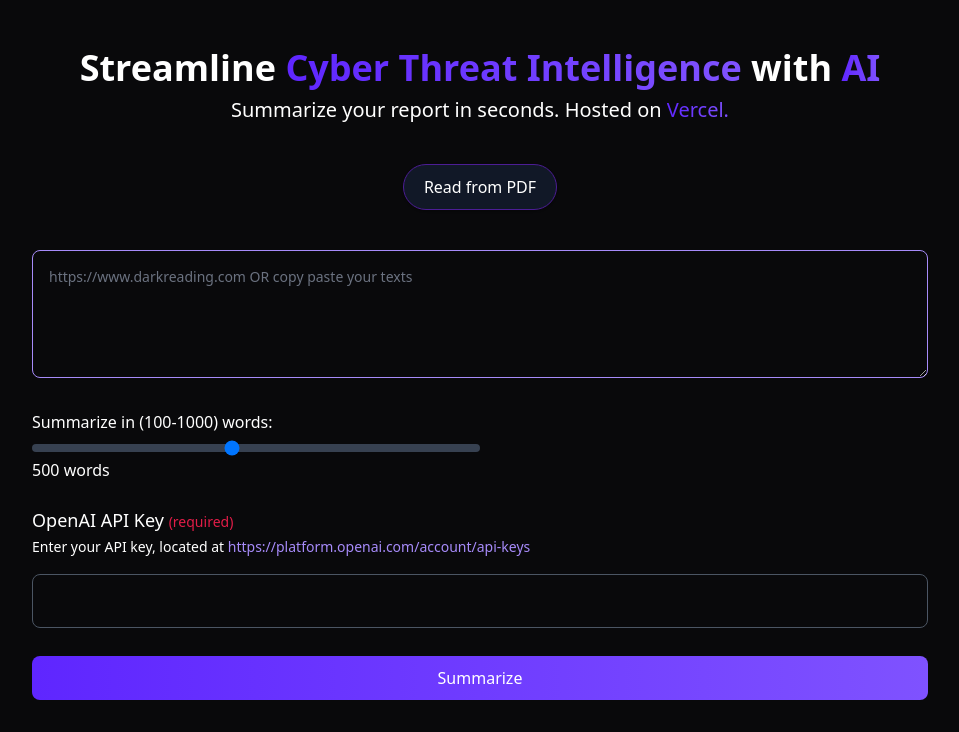
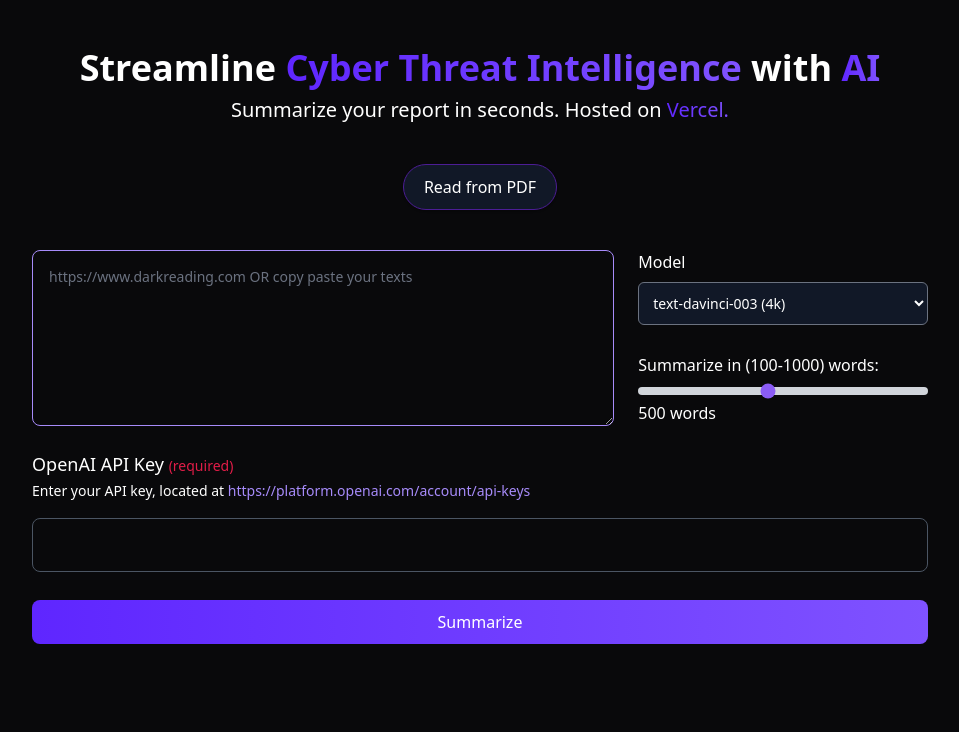
Before and after one commit to nitroz3us/GPThreatIntel-Summarizer, a FastAPI app: page / in a window 1280 px wide. Shown: the part 68-800 px from the top of the page, without its empty margins (160-1119 px from the left). Run offline with FastAPI, Linux system fonts and the light colour scheme; some libraries are stand-ins or nearby versions.

Commit message:
fixed styling, fine tuned model, added multiple model options (experimental)

```diff
--- a/app.py
+++ b/app.py
@@ -75,19 +75,20 @@ def extract_text(data):
         return extract_text_from_text(data)
 
 
-def process_text_with_openai(report, max_tokens):
+def process_text_with_openai(report, max_tokens, model):
     # Edit this later!
     prompt="You are a Cyber Threat Intelligence Analyst and need to summarise a report for upper management. The report must be nicely formatted with three sections: one Executive Summary section and one 'TTPs and IoCs' section and one Mitigation Recommendation. The second section shall list all IP addresses (C2), domains, URLs, tools and hashes (sha-1, sha256, md5, etc.) which can be found in the report. If IoCs are not found, please do not create one, but if TTPs are found, list them all. Nicely format the report as markdown. Use newlines between markdown headings.",
     # prompt += text
     text = f'{prompt}\n\n"""{report}"""'
     print("Print text & prompt: \n" + text)
 
+    # fix this later, try catch
     result = openai.Completion.create(
-        engine="text-davinci-003",
+        engine=model,
         prompt=text,
-        temperature=0.7,
+        temperature=0.3,
         max_tokens=max_tokens,
-        top_p=0.95,
+        top_p=0.2,
         frequency_penalty=0,
         presence_penalty=0
     )
@@ -99,8 +100,9 @@ def index(request: Request):
     return templates.TemplateResponse("index.html", {"request": request})
 
 @app.post("/", response_class=HTMLResponse)
-async def index(request: Request, data: str = Form(None), file_upload: UploadFile = File(None), openAIKey: str = Form(...), word_count: int = Form(100)):
+async def index(request: Request, data: str = Form(None), file_upload: UploadFile = File(None), openAIKey: str = Form(...), word_count: int = Form(100), model: str = Form(...)):
     openai.api_key = openAIKey
+
 
     # Handle PDF input
     if file_upload is not None:
@@ -113,14 +115,14 @@ async def index(request: Request, data: str = Form(None), file_upload: UploadFil
         for page in pdf_data.pages:
             output += page.extract_text()
 
-        result = process_text_with_openai(output, word_count)
+        result = process_text_with_openai(output, word_count, model)
         print("Print output: \n" + result)
         result = markdown.markdown(result)
         return result
     if data is not None:
         # Process text/url input
         output = extract_text(data)
-        result = process_text_with_openai(output, word_count)
+        result = process_text_with_openai(output, word_count, model)
         print("Print output: \n" + result)
         result = markdown.markdown(result)
         return result
--- a/src/static/main.js
+++ b/src/static/main.js
@@ -171,7 +171,7 @@ function dataFileDnD() {
       })
       .catch((error) => {
         console.error(error);
-        alert("An error occurred while checking the API key.");
+        toast('Error', 'An error occurred while checking the API key.', toastStyles.error, 4000);
       });
   }
 
@@ -217,6 +217,17 @@ function dataFileDnD() {
 window.onload = function () {
     const wordCountSlider = document.getElementById("word_count");
     const wordCountValue = document.getElementById("word_count_value");
+    const selectElement = document.getElementById("model");
+
+    // Get the selected value
+    const selectedValue = selectElement.value;
+    selectElement.onchange = function () {
+        const selectedValue = selectElement.value;
+        console.log("Selected Model: " + selectedValue);
+    }
+    // Log the selected value
+    // console.log("Selected Model: " + selectedValue);
+
     wordCountSlider.oninput = function () {
         wordCountValue.innerHTML = this.value;
         console.log(this.value)
--- a/src/templates/index.html
+++ b/src/templates/index.html
@@ -10,6 +10,8 @@
 <!DOCTYPE html>
 <html class="bg-zinc-950 text-white font-sans">
   <head>
+    <meta charset="UTF-8" />
+    <meta name="viewport" content="width=device-width, initial-scale=1.0">
     <title>GPThreat Intel Summarizer</title>
     <script src="https://cdn.tailwindcss.com"></script>
     <script type="text/javascript" src="/static/main.js"></script>
@@ -102,12 +104,12 @@
       </div>
 
       <form action="/" method="post" enctype="multipart/form-data" id="myForm">
-        <div class="flex flex-col justify-center mt-10">
+        <div class="flex justify-center mt-10">
           <textarea
             type="text"
             name="data"
             id="readFromTextArea"
-            class="border border-violet-400 text-sm rounded-lg block p7 w-full h-32 p-4 bg-zinc-950 placeholder-gray-500 text-white"
+            class="border border-violet-400 text-sm rounded-lg block p7 w-full h-44 p-4 bg-zinc-950 placeholder-gray-500 text-white"
             placeholder="https://www.darkreading.com OR copy paste your texts"
             value="{{ data }}"
             required
@@ -244,6 +246,53 @@
               </template>
             </div>
           </div>
+          <div class="flex flex-col ml-6">
+            <div class="">
+              <label for="model" class="text-md font-medium text-white">Model</label>
+              <select id="model" name="model" class="bg-gray-900 mt-2 border border-gray-500 text-white text-sm rounded-md w-full p-2.5">
+                <option value="text-davinci-003">text-davinci-003 (4k)</option>
+                <option value="gpt-3.5-turbo">GPT3.5 (turbo-4k)</option>
+                <option value="gpt-3.5-turbo-16k">GPT3.5 (turbo-16k)</option>
+                <option value="gpt-4">GPT4 (8k)</option>
+                <option value="gpt-4-32k">GPT4 (32k)</option>
+              </select>
+            </div>
+            <div class="p7 w-full mt-7">
+              <label
+                for="steps-range"
+                class="text-md font-medium text-white"
+                for="word_count"
+                >Summarize in (100-1000) words:
+              </label>
+              <input
+                id="word_count"
+                name="word_count"
+                type="range"
+                min="100"
+                max="1000"
+                value="500"
+                step="100"
+                class="slider w-full h-2 rounded-lg appearance-none accent-violet-500 cursor-pointer bg-gray-300"
+              />
+              <label
+                id="word_count_value"
+                for="steps-range"
+                class="text-md font-medium text-white"
+                >500</label
+              >
+              <label for="">words</label>
+            </div>
+          </div>
+          <!-- <div class="mt-6">
+            <label for="model" class="text-md font-medium text-white">Model</label>
+            <select id="model" name="model" class="bg-gray-900 mt-2 border border-gray-500 text-white text-sm rounded-md w-3/12 p-2.5">
+              <option value="text-davinci-003">text-davinci-003 (4k)</option>
+              <option value="gpt-3.5-turbo">GPT3.5 (turbo-4k)</option>
+              <option value="gpt-3.5-turbo-16k">GPT3.5 (turbo-16k)</option>
+              <option value="gpt-4">GPT4 (8k)</option>
+              <option value="gpt-4-32k">GPT4 (32k)</option>
+            </select>
+          </div>
           <div class="mt-8 p7 w-6/12">
             <label
               for="steps-range"
@@ -259,7 +308,7 @@
               max="1000"
               value="500"
               step="100"
-              class="slider w-full h-2 rounded-lg appearance-none cursor-pointer bg-gray-700"
+              class="slider w-full h-2 rounded-lg appearance-none accent-violet-500 cursor-pointer bg-gray-300"
             />
             <label
               id="word_count_value"
@@ -268,7 +317,8 @@
               >500</label
             >
             <label for="">words</label>
-          </div>
+          </div> -->
+
         </div>
         <div class="p7 w-full mt-6">
           <div class="text-lg">
```
